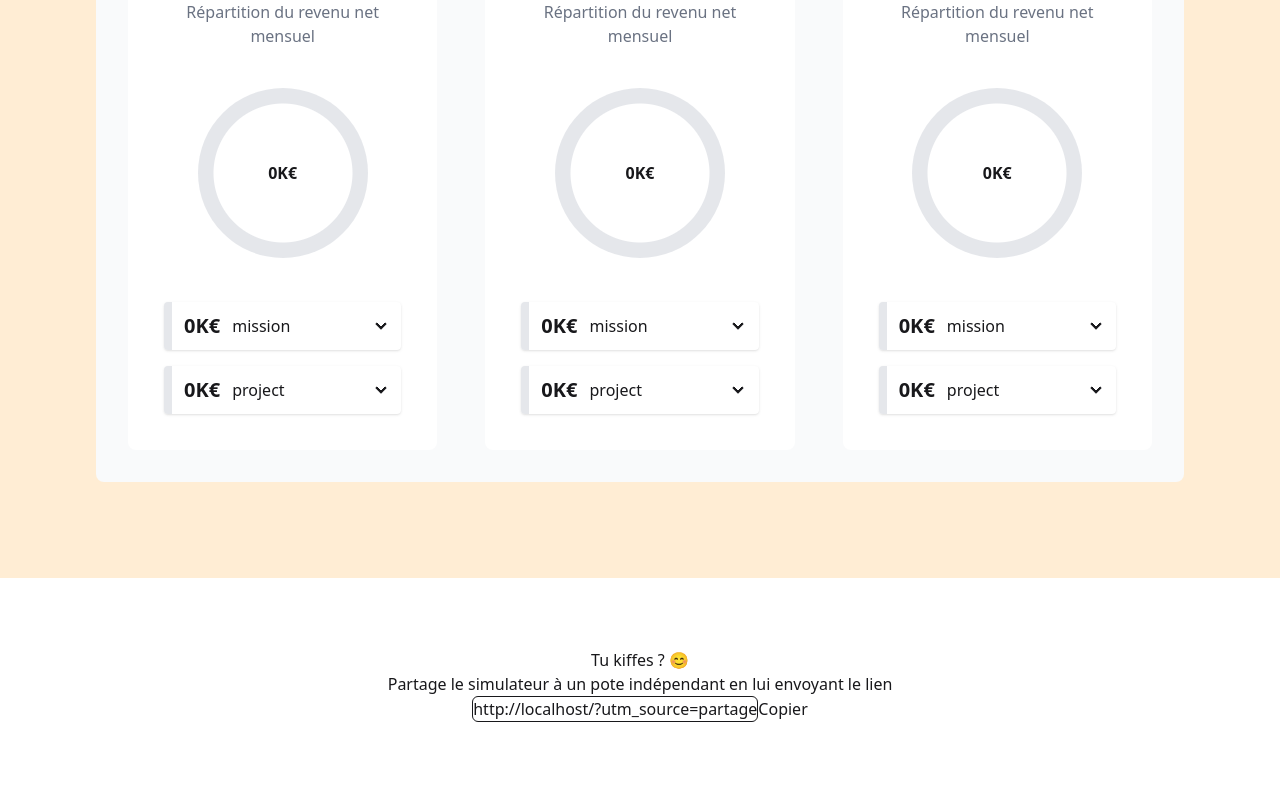
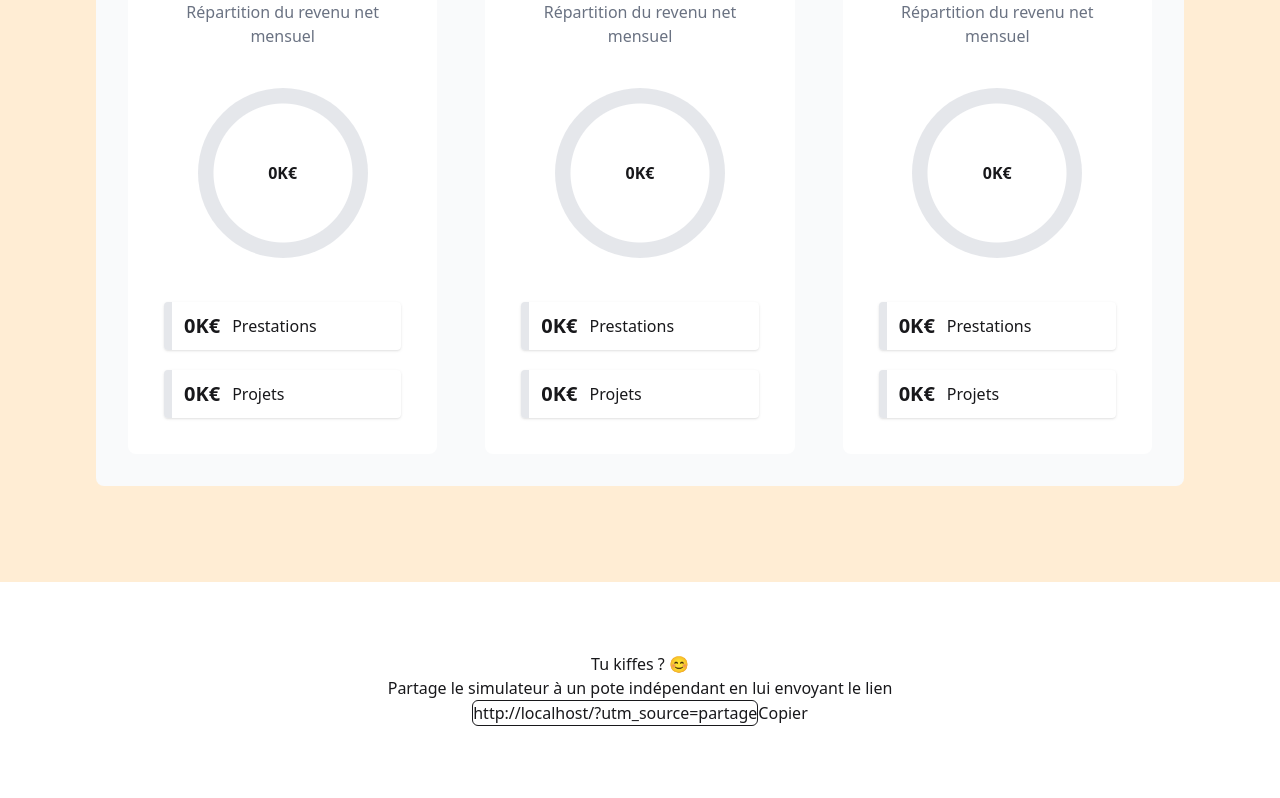
Before and after one commit to troptropcontent/freelance_revenue_simulator, a React (Vite) app in the folder frontend/: page / in a window 1280 px wide. Shown: the part 1793-2591 px from the top of the page. Built offline with nearby package versions, Linux system fonts and the light colour scheme.

Commit message:
create the net revenue repartition graph

```diff
--- a/frontend/public/tailwind_output.css
+++ b/frontend/public/tailwind_output.css
@@ -2994,6 +2994,9 @@
   .pr-4 {
     padding-right: calc(var(--spacing) * 4);
   }
+  .pb-0 {
+    padding-bottom: calc(var(--spacing) * 0);
+  }
   .pb-\[54px\] {
     padding-bottom: 54px;
   }
@@ -3083,6 +3086,10 @@
   }
   .shadow {
     --tw-shadow: 0 1px 3px 0 var(--tw-shadow-color, rgb(0 0 0 / 0.1)), 0 1px 2px -1px var(--tw-shadow-color, rgb(0 0 0 / 0.1));
+    box-shadow: var(--tw-inset-shadow), var(--tw-inset-ring-shadow), var(--tw-ring-offset-shadow), var(--tw-ring-shadow), var(--tw-shadow);
+  }
+  .shadow-2xl {
+    --tw-shadow: 0 25px 50px -12px var(--tw-shadow-color, rgb(0 0 0 / 0.25));
     box-shadow: var(--tw-inset-shadow), var(--tw-inset-ring-shadow), var(--tw-ring-offset-shadow), var(--tw-ring-shadow), var(--tw-shadow);
   }
   .outline {
--- a/frontend/src/App.tsx
+++ b/frontend/src/App.tsx
@@ -33,7 +33,7 @@ function App() {
   const shouldDisplayModelCard = model && !form.formState.isDirty
 
   return (
-    <form className="container grid grid-cols-3 gap-x-6 gap-y-6 bg-orange-100 p-24">
+    <form className="grid grid-cols-3 gap-x-6 gap-y-6 bg-orange-100 p-24">
       <div className="col-span-2 text-4xl font-bold">Simulateur SoloPortfolio</div>
       <div className="flex flex-row-reverse">
         <button type="button" onClick={copyPresetUrlToClipBoard} className="btn">
--- a/frontend/src/components/simulator/results/chart_cards/NetRevenueRepartition.tsx
+++ b/frontend/src/components/simulator/results/chart_cards/NetRevenueRepartition.tsx
@@ -7,6 +7,8 @@ import { computeNetRevenueByActivityType } from "../shared/utils";
 import { ComponentProps, ReactNode } from "react";
 import { DISABLED_COLOR, MISSION_ACTIVITY_COLOR, MISSION_ACTIVITY_COLOR_DARK, PROJECT_ACTIVITY_COLOR, PROJECT_ACTIVITY_COLOR_DARK } from "../shared/constants";
 import { ActivityIcon, ActivityIcons } from "../../inputs/shared/ActivityIcon";
+import { CollapsibleBadge } from "./private/BadgeCollapsible";
+import { useTranslation } from "react-i18next";
 
 function LabelCard({ color, label, value, children }: { color: string, value: number, label: string, children: ReactNode }) {
     return (
@@ -28,7 +30,24 @@ function LabelCard({ color, label, value, children }: { color: string, value: nu
     )
 }
 
+function CollapsibleBadgeContent({ color, total, value, kind, label }: { color: string, total: number, value: number, kind: string, label: string }) {
+    let label_value = Math.round((value / total) * 100);
+    if (!isFinite(label_value)) {
+        label_value = 100;
+    }
+    const percentage = `${label_value}%`
+
+    return (
+        <div className="flex gap-2 items-center">
+            <p style={{ color }}>{percentage}</p>
+            <ActivityIcon kind={kind as keyof typeof ActivityIcons} style={{ color }} />
+            <p>{label}</p>
+        </div>
+    )
+}
+
 function NetRevenueRepartition({ form }: { form: UseFormReturn<Inputs> }) {
+    const { t } = useTranslation()
     const values = form.getValues()
     const { mission, project, total } = computeNetRevenueByActivityType(values)
     const data = [
@@ -36,39 +55,36 @@ function NetRevenueRepartition({ form }: { form: UseFormReturn<Inputs> }) {
             color: total != 0 ? MISSION_ACTIVITY_COLOR : DISABLED_COLOR,
             color_dark: MISSION_ACTIVITY_COLOR_DARK,
             value: mission.total,
-            label: "mission",
+            label: t("simulator.inputs.tabs.mission.name"),
             repartition: mission.repartition,
         },
         {
             color: total != 0 ? PROJECT_ACTIVITY_COLOR : DISABLED_COLOR,
             color_dark: PROJECT_ACTIVITY_COLOR_DARK,
             value: project.total,
-            label: "project",
+            label: t("simulator.inputs.tabs.project.name"),
             repartition: project.repartition,
         }
     ]
 
     return (
         <div className="card bg-white! p-8 gap-6">
-            <p className="text-gray-500 text-center">Répartition du revenu net mensuel</p>
+            <p className="text-gray-500 text-center">{t("simulator.results.charts.net_revenue_repartition.title")}</p>
             <div className="p-4">
                 <PieChart
                     data={data}
                     title={`${Math.round((total / 1000) * 10) / 10}K€`}
                 />
             </div>
-            <div className="flex flex-col gap-2">
-                {data.map(activityType => <LabelCard {...activityType} >
-                    {activityType.repartition.map((repartitionItem) => {
-                        let label_value = Math.round((repartitionItem.value / activityType.value) * 100);
-                        if (!isFinite(label_value)) {
-                            label_value = 100;
+            <div className="flex flex-col gap-3">
+                {data.map(({ color, label, value: type_total, repartition, color_dark }) => (
+                    <CollapsibleBadge color={color} title={`${Math.round((type_total / 1000) * 10) / 10}K€`} description={label}>
+                        {
+                            repartition.length > 0 && <div className="flex gap-3 flex-col">
+                                {repartition.map(({ kind, name, value }) => <CollapsibleBadgeContent color={color_dark} kind={kind} label={name} value={value} total={type_total} />)}
+                            </div>
                         }
-                        const percentage = `${label_value}%`
-
-                        return <div className="flex gap-2 items-center"><p style={{ color: activityType.color_dark }}>{percentage}</p> <ActivityIcon kind={repartitionItem.kind as keyof typeof ActivityIcons} style={{ color: activityType.color_dark }} /> <p>{repartitionItem.name}</p></div>
-                    })}
-                </LabelCard>)}
+                    </CollapsibleBadge>))}
             </div>
         </div>
     )
--- /dev/null
+++ b/frontend/src/components/simulator/results/chart_cards/private/BadgeCollapsible.tsx
@@ -0,0 +1,26 @@
+import { ReactNode } from "react";
+
+interface CollapsibleBadgeProps { color: string, title: string, description: string, children?: ReactNode }
+function CollapsibleBadge({ color, title, description, children }: CollapsibleBadgeProps) {
+
+    return (
+        <details className={`collapse p-1 ${children ? "collapse-arrow" : ""}`}>
+            <summary className="collapse-title p-0 bg-white rounded shadow">
+                <div className="min-h-12 flex">
+                    <div style={{ backgroundColor: color }} className="w-2 rounded-l"></div>
+                    <div className="grow flex items-center px-3 py-2 gap-3">
+                        <p className="text-xl font-bold">{title}</p>
+                        <p>{description}</p>
+                    </div>
+                </div>
+            </summary>
+            {children && (
+                <div className="collapse-content mt-3 pb-0">
+                    {children}
+                </div>
+            )}
+        </details>
+    )
+}
+
+export { CollapsibleBadge }
--- a/frontend/src/locales/fr/translation.json
+++ b/frontend/src/locales/fr/translation.json
@@ -382,6 +382,9 @@
               "title": "Répartition de ton chiffre d’affaires",
               "unstarted_label": "à compléter"
             },
+            "net_revenue_repartition": {
+              "title": "Répartition du revenu net mensuel"
+            },
             "week_ventilation": {
               "title": "Composition de ta semaine type et niveau de kiff",
               "available_time_label": "Temps disponible : ",
```
